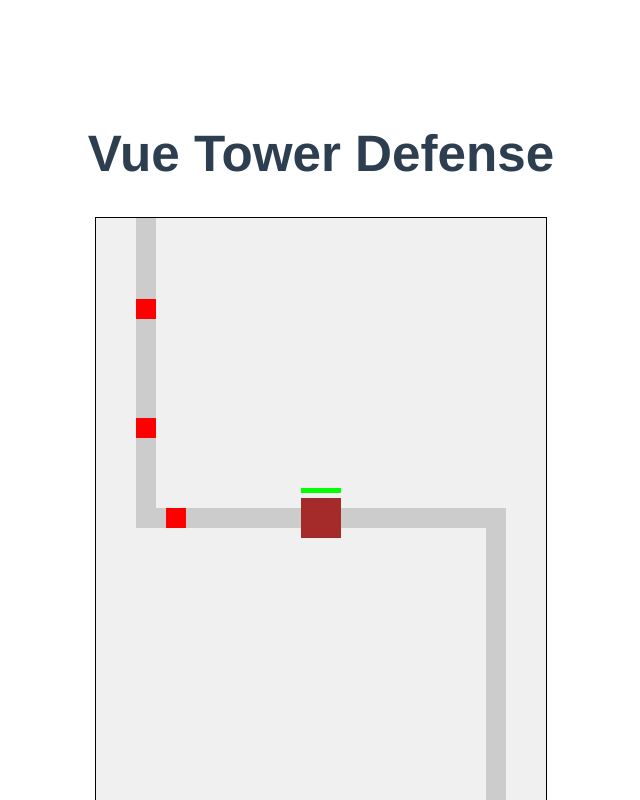
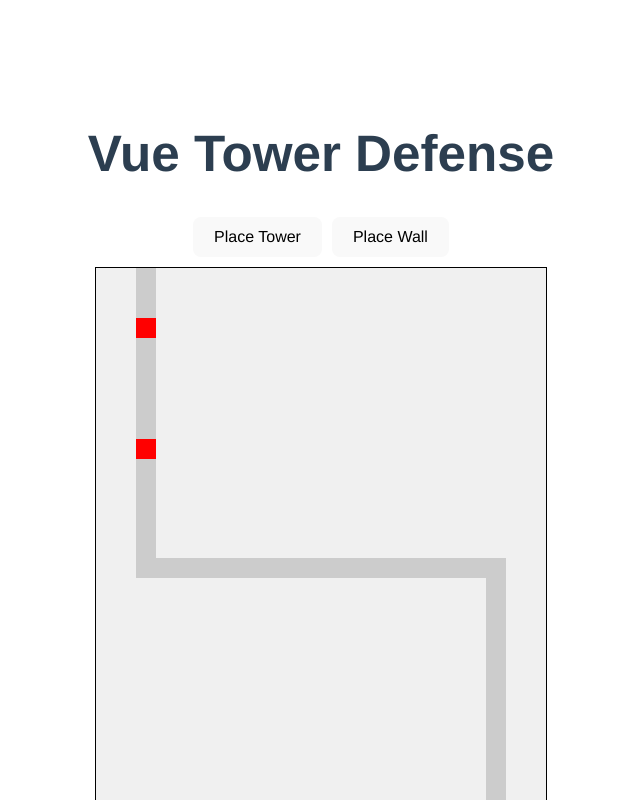
Before and after one commit to yuki-0810/myapp, a Vue app: page / in a window 1280 px wide. Shown: the top 800 px of the page, without its empty margins (319-959 px from the left). Built offline with nearby package versions, Linux system fonts and the light colour scheme.

Commit message:
feat: Implement selectable tower and wall placement

```diff
--- a/src/components/Game.vue
+++ b/src/components/Game.vue
@@ -1,6 +1,10 @@
 <template>
   <div class="game-container">
     <h1>Vue Tower Defense</h1>
+    <div class="controls">
+      <button @click="selectUnit('tower')">Place Tower</button>
+      <button @click="selectUnit('wall')">Place Wall</button>
+    </div>
     <canvas ref="gameCanvas" width="450" height="800"></canvas>
   </div>
 </template>
@@ -9,6 +13,12 @@
 import { ref, onMounted } from 'vue';
 
 const gameCanvas = ref(null);
+const selectedUnitType = ref(null); // 'tower' or 'wall'
+
+const selectUnit = (type) => {
+  selectedUnitType.value = type;
+  console.log(`Selected: ${type}`);
+};
 
 onMounted(() => {
   const canvas = gameCanvas.value;
@@ -192,8 +202,7 @@ onMounted(() => {
     enemies.push(new Enemy(path[0].x, path[0].y));
   }
 
-  // Add a wall for testing
-  walls.push(new Wall(225, 300));
+
 
   // Draw everything
   function draw() {
@@ -260,21 +269,23 @@ onMounted(() => {
     requestAnimationFrame(gameLoop);
   }
 
-  // Helper function to check if a point is on the path
-  function isOnPath(x, y) {
-    // This is a simplified check. A more robust solution would check distance to path segments.
-    // For now, we'll just check if it's within the general path area.
+  // Helper function to check if a point is on or near the path
+  function isNearPath(x, y, tolerance = 15) {
     for (let i = 0; i < path.length - 1; i++) {
       const p1 = path[i];
-      const p2 = path[i+1];
-      // Check if x is between p1.x and p2.x (inclusive) and y is between p1.y and p2.y (inclusive)
-      // Considering the path width (20)
-      const minX = Math.min(p1.x, p2.x) - 10;
-      const maxX = Math.max(p1.x, p2.x) + 10;
-      const minY = Math.min(p1.y, p2.y) - 10;
-      const maxY = Math.max(p1.y, p2.y) + 10;
+      const p2 = path[i + 1];
 
-      if (x >= minX && x <= maxX && y >= minY && y <= maxY) {
+      const dx = p2.x - p1.x;
+      const dy = p2.y - p1.y;
+      const lengthSq = dx * dx + dy * dy;
+      let t = ((x - p1.x) * dx + (y - p1.y) * dy) / lengthSq;
+      t = Math.max(0, Math.min(1, t));
+
+      const closestX = p1.x + t * dx;
+      const closestY = p1.y + t * dy;
+
+      const distSq = Math.pow(x - closestX, 2) + Math.pow(y - closestY, 2);
+      if (distSq <= tolerance * tolerance) {
         return true;
       }
     }
@@ -289,11 +300,20 @@ onMounted(() => {
     const x = (event.clientX - rect.left) * scaleX;
     const y = (event.clientY - rect.top) * scaleY;
 
-    // Basic check to prevent placing towers on the path
-    if (!isOnPath(x, y)) {
-      towers.push(new Tower(x, y));
+    if (selectedUnitType.value === 'tower') {
+      if (!isNearPath(x, y)) {
+        towers.push(new Tower(x, y));
+      } else {
+        console.log("Cannot place tower on path!");
+      }
+    } else if (selectedUnitType.value === 'wall') {
+      if (isNearPath(x, y)) {
+        walls.push(new Wall(x, y));
+      } else {
+        console.log("Can only place walls on the path!");
+      }
     } else {
-      console.log("Cannot place tower on path!");
+      console.log("No unit type selected.");
     }
   });
 
@@ -307,6 +327,18 @@ onMounted(() => {
 .game-container {
   text-align: center;
 }
+
+.controls {
+  margin-bottom: 10px;
+}
+
+.controls button {
+  padding: 10px 20px;
+  margin: 0 5px;
+  font-size: 16px;
+  cursor: pointer;
+}
+
 canvas {
   border: 1px solid black;
   background-color: #f0f0f0;
```
